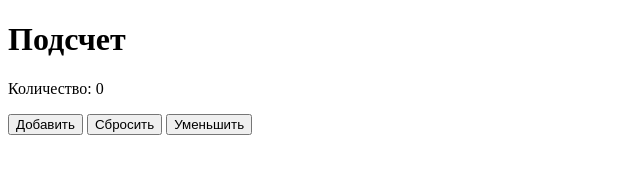
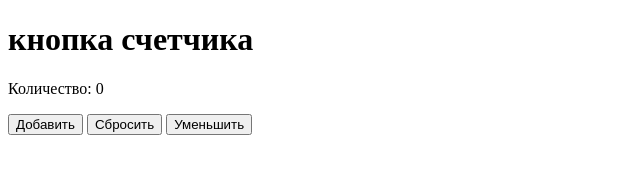
Before and after one commit to Gulnaz210/mirlan_repozitori, a plain HTML site: page index.html in a window 1280 px wide. Shown: the whole page, without its empty margins (0-640 px from the left). Drawn offline with Linux system fonts and the light colour scheme.

```diff
--- a/index.html
+++ b/index.html
@@ -5,7 +5,7 @@
   <title>Счётчик</title>
 </head>
 <body>
-  <h1>Подсчет</h1>
+  <h1>кнопка счетчика</h1>
   <p>Количество: <span id="count">0</span></p>
   <button id="addButton">Добавить</button>
   <button id="resetButton">Сбросить</button>
```
